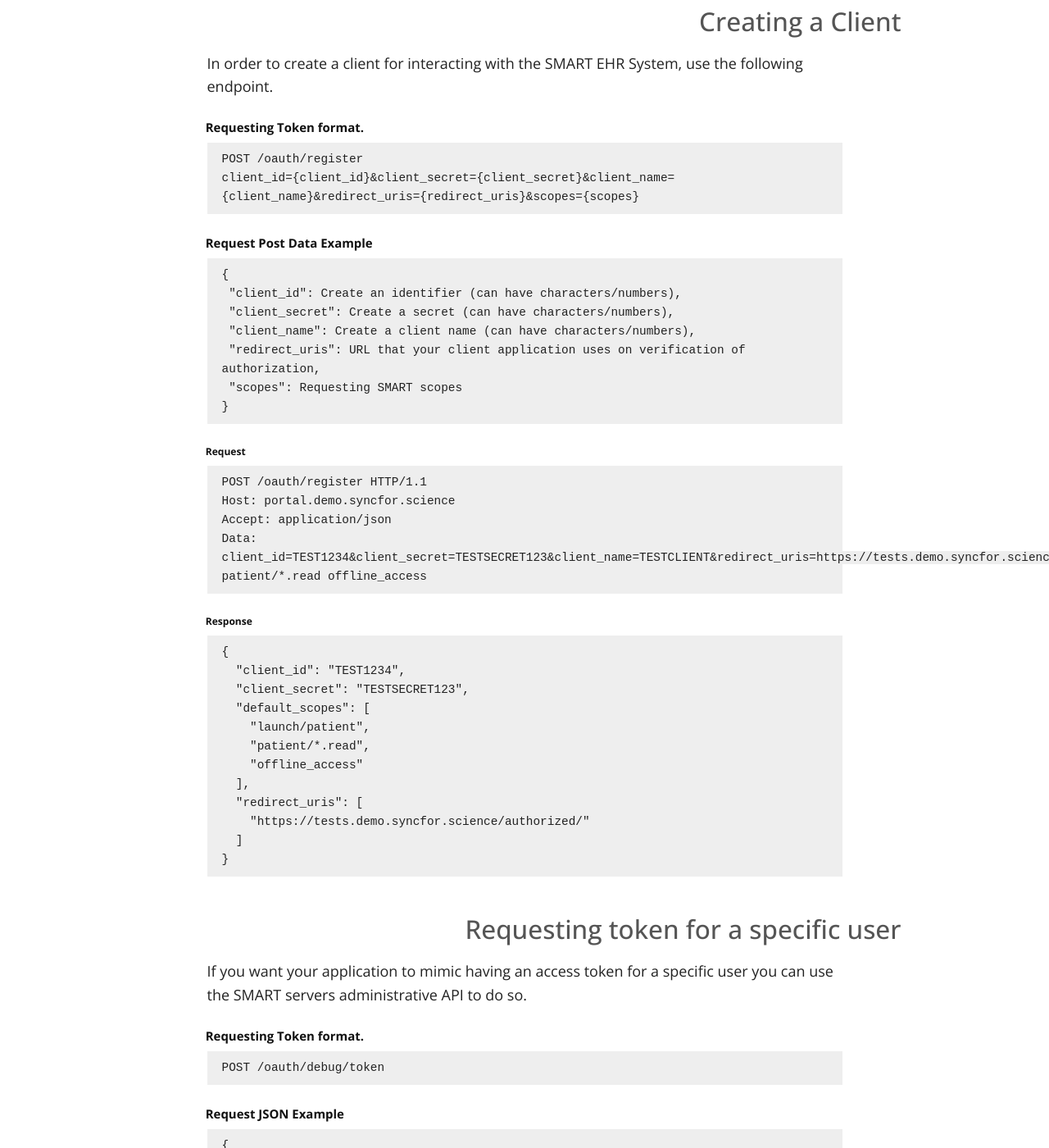
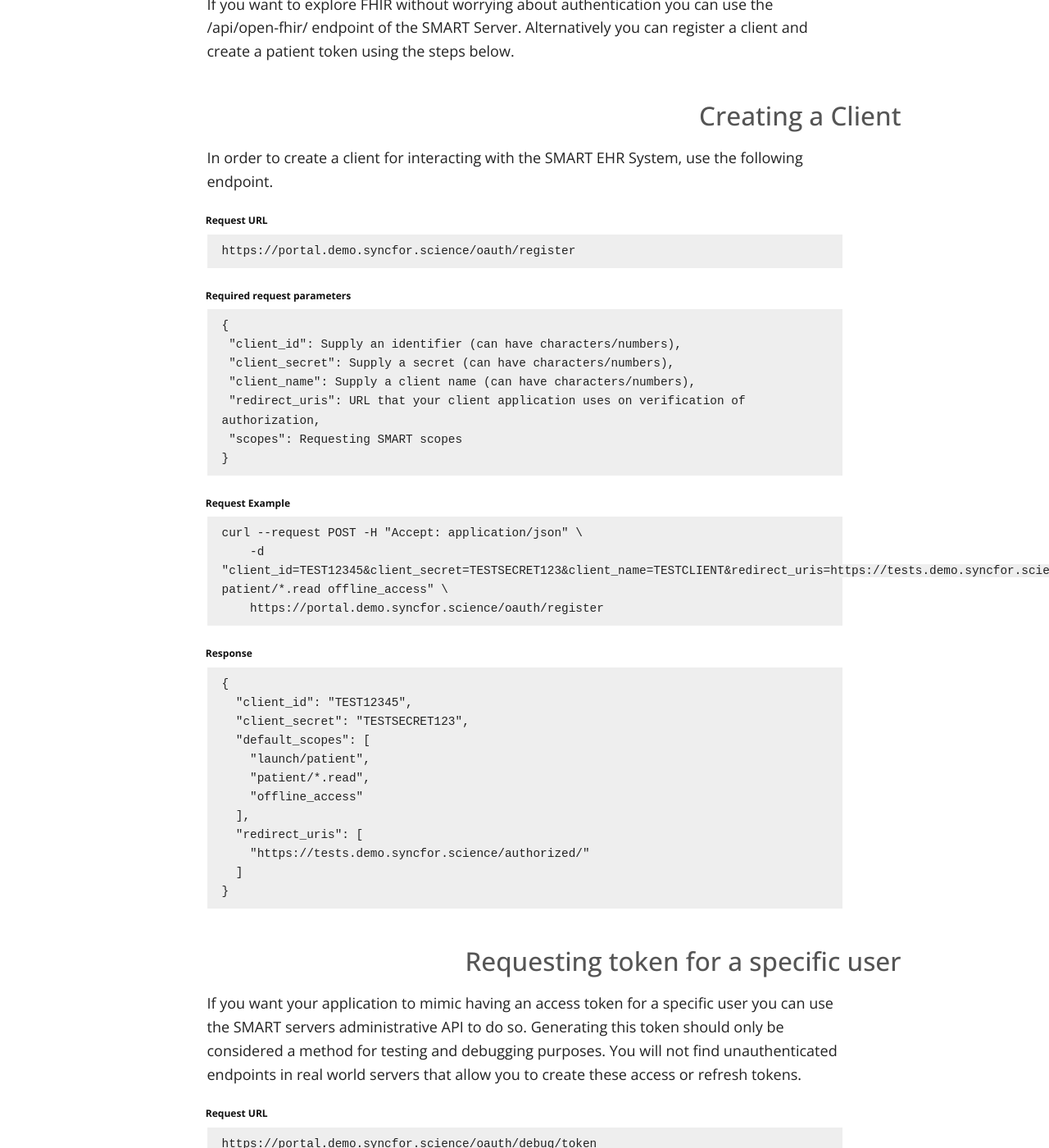
Before and after one commit to sync-for-science/sync-for-science.github.io, a Jekyll site: the page built from proxy-api-calls/index.md, in a window 1280 px wide and 1400 px high, scrolled down 733 px. Shown: the whole window at 82% size. Built offline with Jekyll 4.4.1, drawn with Linux system fonts in a browser that asks for light colours; nearby versions of some CDN libraries; our own code applies the rules of GitHub Pages for plain Markdown files; some of the changed text lies outside the part shown.

Commit message:
sync-for-science/tracking#169 - Updating text.

````diff
--- a/proxy-api-calls/index.md
+++ b/proxy-api-calls/index.md
@@ -4,46 +4,52 @@
 
 # SMART Example Server
 
-The [SMART Example server](https://portal.demo.syncfor.science/) is an implementation of the S4S [auth-proxy](https://github.com/sync-for-science/auth-proxy). This serves as an example of a provider's 'Patient Portal'.
+The [SMART Example server](https://portal.demo.syncfor.science/) is an implementation
+of the S4S [auth-proxy](https://github.com/sync-for-science/auth-proxy). This serves
+as an example of a provider's 'Patient Portal'. This server is for *testing* only. It
+does not contain real patient data and you should never use it with real patient data.
+It is also ephemeral; we reset its state frequently as we redeploy our reference
+architecture, so you should not rely on it persisting client data.
 
 ## Open FHIR Access
 
-If you want to explore FHIR without worrying about authentication you can use the /api/open-fhir/ endpoint of the SMART Server
-
+If you want to explore FHIR without worrying about authentication you can use the /api/open-fhir/ endpoint of the SMART Server. Alternatively
+you can register a client and create a patient token using the steps below.
 
 ## Creating a Client
 
 In order to create a client for interacting with the SMART EHR System, use the following endpoint.
 
-##### Requesting Token format.
-    POST /oauth/register
-    client_id={client_id}&client_secret={client_secret}&client_name={client_name}&redirect_uris={redirect_uris}&scopes={scopes}
+###### Request URL
 
-##### Request Post Data Example
+```
+https://portal.demo.syncfor.science/oauth/register
+```
+
+###### Required request parameters
 ```
 {
- "client_id": Create an identifier (can have characters/numbers),
- "client_secret": Create a secret (can have characters/numbers),
- "client_name": Create a client name (can have characters/numbers),
+ "client_id": Supply an identifier (can have characters/numbers),
+ "client_secret": Supply a secret (can have characters/numbers),
+ "client_name": Supply a client name (can have characters/numbers),
  "redirect_uris": URL that your client application uses on verification of authorization,
  "scopes": Requesting SMART scopes
 }
 ```
 
-###### Request
+###### Request Example
 
 ```
-POST /oauth/register HTTP/1.1
-Host: portal.demo.syncfor.science
-Accept: application/json
-Data: client_id=TEST1234&client_secret=TESTSECRET123&client_name=TESTCLIENT&redirect_uris=https://tests.demo.syncfor.science/authorized/&scopes=launch/patient patient/*.read offline_access
+curl --request POST -H "Accept: application/json" \
+    -d "client_id=TEST12345&client_secret=TESTSECRET123&client_name=TESTCLIENT&redirect_uris=https://tests.demo.syncfor.science/authorized/&scopes=launch/patient patient/*.read offline_access" \
+    https://portal.demo.syncfor.science/oauth/register
 ```
 
 ###### Response
 
 ```JSON
 {
-  "client_id": "TEST1234",
+  "client_id": "TEST12345",
   "client_secret": "TESTSECRET123",
   "default_scopes": [
     "launch/patient",
@@ -58,12 +64,19 @@
 
 ## Requesting token for a specific user
 
-If you want your application to mimic having an access token for a specific user you can use the SMART servers administrative API to do so.
+If you want your application to mimic having an access token for a specific
+user you can use the SMART servers administrative API to do so. Generating this
+token should only be considered a method for testing and debugging purposes. You
+will not find unauthenticated endpoints in real world servers that allow you
+to create these access or refresh tokens.
 
-##### Requesting Token format.
-    POST /oauth/debug/token
+###### Request URL
 
-##### Request JSON Example
+```
+https://portal.demo.syncfor.science/oauth/debug/token
+```
+
+###### Request JSON parameters example
 ```
 {
  "client_id": Client ID Created above,
@@ -74,20 +87,21 @@
 }
 ```
 
-###### Request
+###### Request Example
 
 ```
-POST /oauth/debug/token HTTP/1.1
-Host: portal.demo.syncfor.science
-Accept: application/json
+curl -H "Content-Type: application/json" \
+	 --request POST \
+	 --data '{"client_id": "TEST12345", "expires":360, "scopes": "patient/*.read launch/patient offline_access", "user": "daniel-adams", "patient_id": "smart-1288992"}' \
+	 https://portal.demo.syncfor.science/oauth/debug/token
 ```
 
 ###### Response
 
 ```JSON
 {
-  "access_token": "ea8e60e8-f0fe-4ecf-9008-1f9298633157",
-  "refresh_token": "f1b2798d-a4d5-4444-896c-ad9470f4beca"
+  "access_token": "832d4d32-9db1-45c2-83fb-8854a6307645",
+  "refresh_token": "4e7286ab-1069-4102-ad69-eafa35daa3f3"
 }
 ```
 
@@ -95,25 +109,25 @@
 
 If you want to retrieve information about a token you have, you get call the /oauth/debug/introspect endpoint.
 
-##### Requesting Token format.
-    GET /oauth/debug/token?access_token={% raw %}{{access_token}}{% endraw %}
+###### Requesting Token URL
+```
+https://portal.demo.syncfor.science/oauth/debug/introspect?access_token={% raw %}{{access_token}}{% endraw %}
+```
 
-###### Request
+###### Request Example
 
 ```
-GET /oauth/debug/introspect?access_token=ea8e60e8-f0fe-4ecf-9008-1f9298633157 HTTP/1.1
-Host: portal.demo.syncfor.science
-Accept: application/json
+curl https://portal.demo.syncfor.science/oauth/debug/introspect?access_token=832d4d32-9db1-45c2-83fb-8854a6307645
 ```
 
 ###### Response
 
 ```JSON
 {
-  "access_token": "ea8e60e8-f0fe-4ecf-9008-1f9298633157",
+  "access_token": "832d4d32-9db1-45c2-83fb-8854a6307645",
   "approval_expires": "Thu, 01 Jan 1970 00:06:00 GMT",
-  "expires": "Mon, 23 Apr 2018 18:44:14 GMT",
-  "refresh_token": "449b5eab-07ad-4975-9e78-8e309090907a",
+  "expires": "Tue, 29 May 2018 18:31:40 GMT",
+  "refresh_token": "4e7286ab-1069-4102-ad69-eafa35daa3f3",
   "scopes": [
     "patient/*.read",
     "launch/patient",
````
